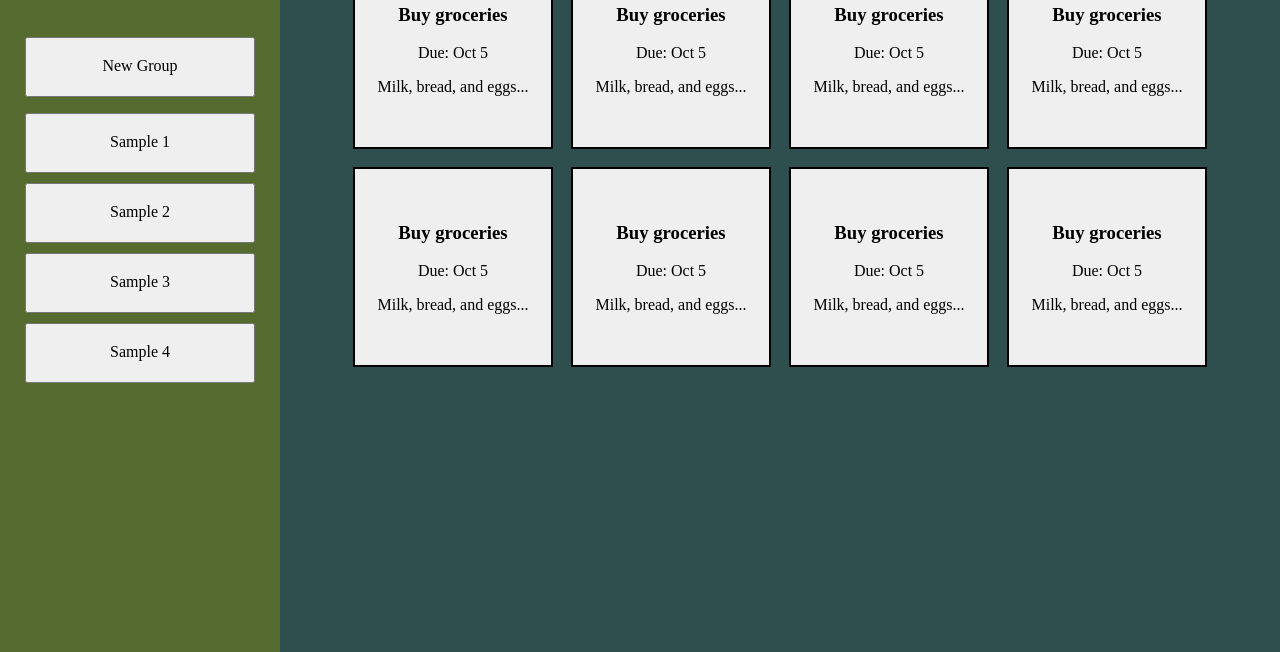
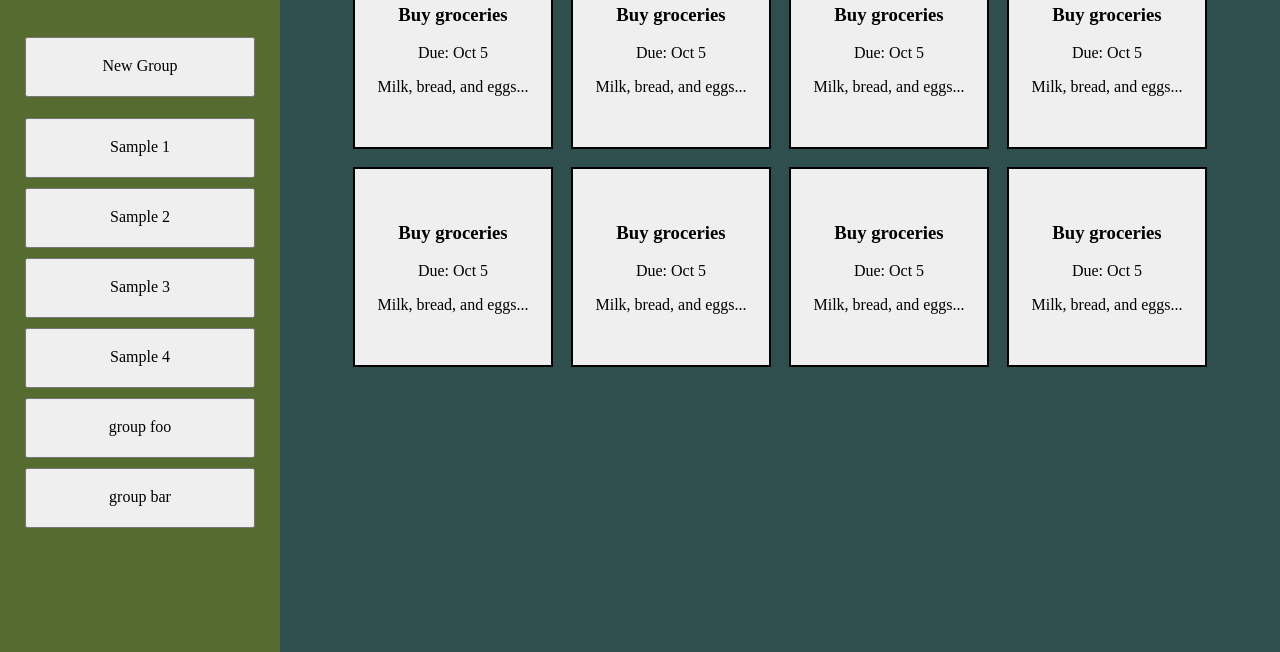
Before and after one commit to farzad-d/odin-todo-list, a website built with webpack: page src/template.html in a window 1280 px wide. Shown: the part 148-800 px from the top of the page. Built offline with nearby package versions, Linux system fonts and the light colour scheme.

Commit message:
Add sidebar UI component

```diff
--- a/src/components/group.js
+++ b/src/components/group.js
@@ -34,7 +34,7 @@ function deleteGroup(targetGroupId) {
 }
 
 function getGroupNames() {
-  db.map((group) => group.name);
+  return db.map((group) => group.name);
 }
 
 export { newGroup, deleteGroup, getGroupNames };
--- /dev/null
+++ b/src/components/sidebarUI.js
@@ -0,0 +1,19 @@
+const groupList = document.getElementById("group-list");
+
+function createGroupElement(groupName) {
+  const group = document.createElement("li");
+  groupList.appendChild(group);
+
+  const groupBtn = document.createElement("button");
+  groupBtn.classList.add("group-btn");
+  groupBtn.textContent = groupName;
+  group.appendChild(groupBtn);
+}
+
+function renderGroupList(groupNames) {
+  groupNames.forEach((name) => {
+    createGroupElement(name);
+  });
+}
+
+export default renderGroupList;
--- a/src/index.js
+++ b/src/index.js
@@ -8,6 +8,7 @@ import {
   getGroupTodos,
   getAllTodos,
 } from "./components/todo.js";
+import renderGroupList from "./components/sidebarUI.js";
 
 // TEST SECTION ####################
 const sampleTodo1 = {
@@ -26,15 +27,17 @@ const sampleTodo2 = {
   status: true,
 };
 
-// newGroup("new foo");
-// newGroup("new bar");
+newGroup("group foo");
+newGroup("group bar");
 // deleteGroup(db[0].id);
 
-// newTodo(sampleTodo1, db[0].id);
-// newTodo(sampleTodo2, db[1].id);
+newTodo(sampleTodo1, db[0].id);
+newTodo(sampleTodo2, db[1].id);
 // deleteTodo(db[0].items[0].id, "123");
 
-// console.log(db);
-// console.log(getGroupNames());
+console.log(db);
+console.log(getGroupNames());
 // console.log(getGroupTodos(db[0].id));
 // console.log(getAllTodos());
+
+renderGroupList(getGroupNames());
--- a/src/styles.css
+++ b/src/styles.css
@@ -7,6 +7,7 @@ body {
   width: 100%;
   height: 60px;
   margin-top: 40px;
+  margin-bottom: 5px;
 }
 
 .group-btn {
```
